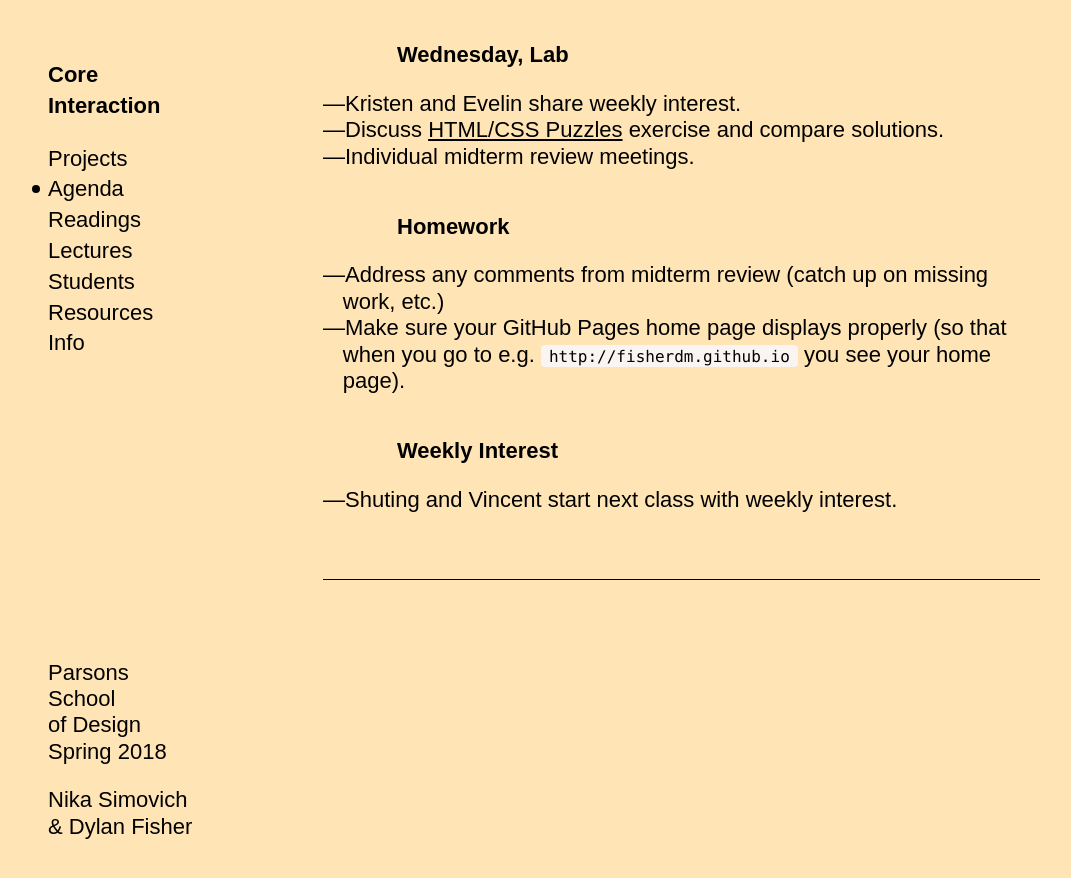
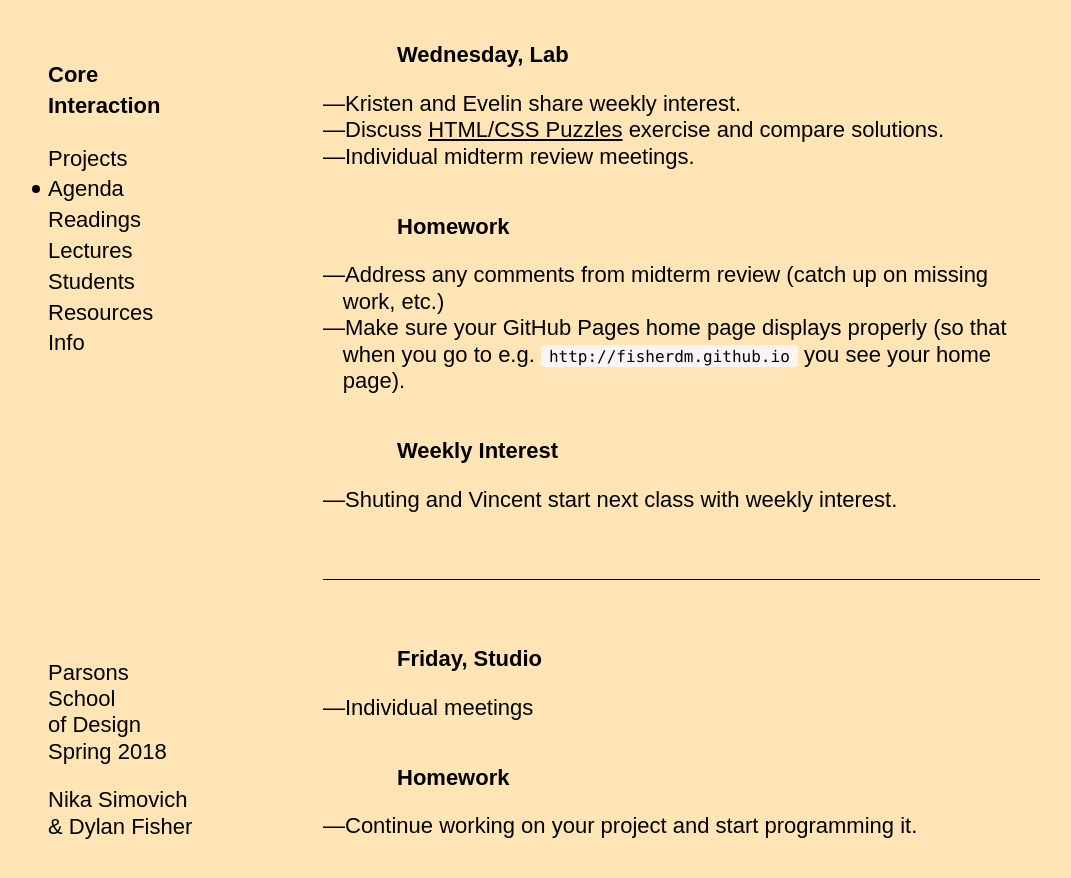
Before and after one commit to dylanfisher/ci18, a Jekyll site: the page built from _agendas/week-7.md, in a window 1280 px wide and 900 px high, scrolled down 733 px. Shown: the top 878 px of the window, without its empty margins (12-1083 px from the left). Built offline with Jekyll 4.4.1, drawn with Linux system fonts in a browser that asks for light colours; some web fonts are replaced.

Commit message:
Update last week's agenda

```diff
--- a/_agendas/week-7.md
+++ b/_agendas/week-7.md
@@ -33,3 +33,11 @@ date_range:       3/05 – 3/09
 - Shuting and Vincent start next class with weekly interest.
 
 ---
+
+### Friday, Studio
+
+- Individual meetings
+
+### Homework
+
+- Continue working on your project and start programming it.
```
